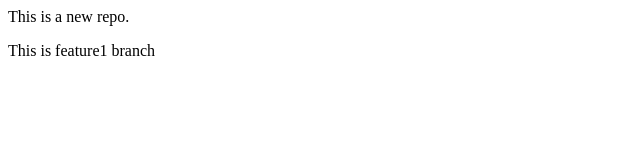
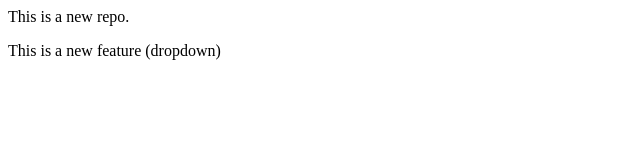
Before and after one commit to srushtikage/LocalRepo, a plain HTML site: page index.html in a window 1280 px wide. Shown: the full height of the page, 0-640 px from the left. Drawn offline with Linux system fonts and the light colour scheme.

Commit message:
Add feature dropdown

```diff
--- a/index.html
+++ b/index.html
@@ -1,2 +1,2 @@
 <p>This is a new repo.</p>
-<p>This is feature1 branch</p>
+<p>This is a new feature (dropdown)</p>
```
